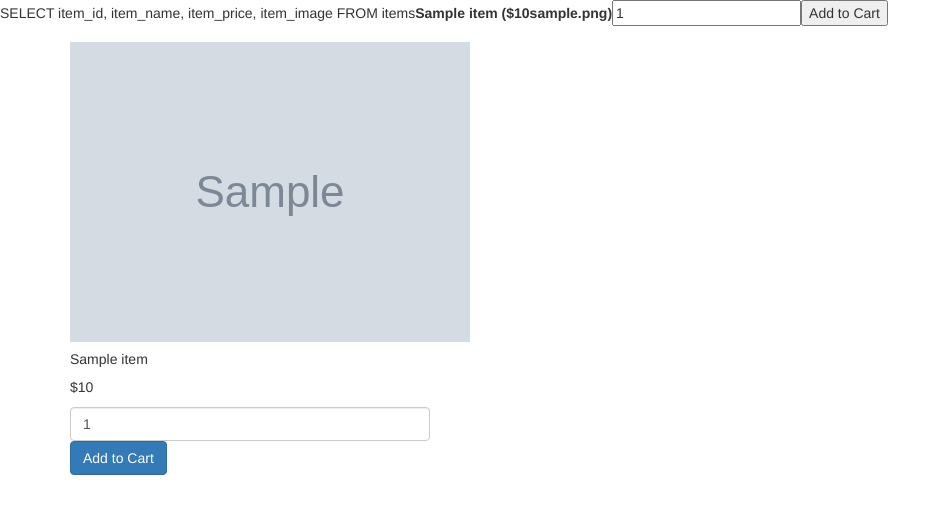
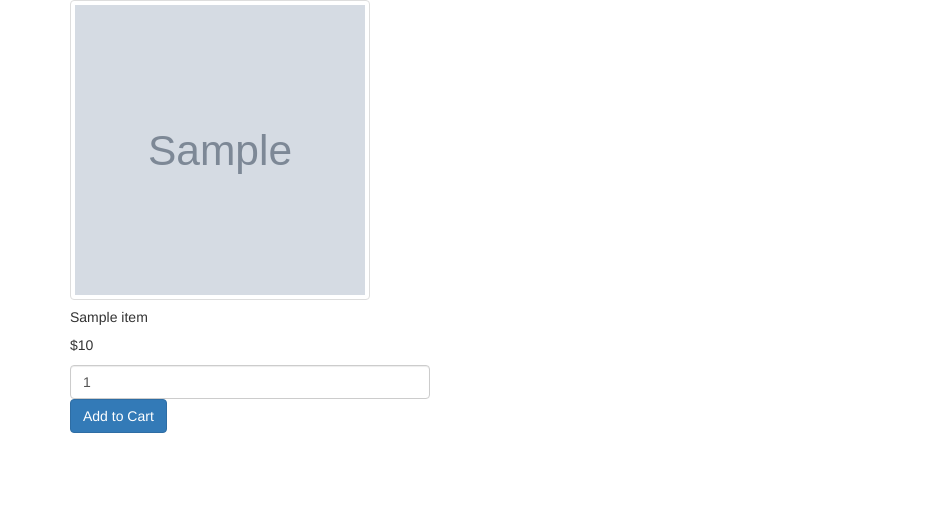
Before and after one commit to normanmukama/infinity-petals, a PHP site: page /Customers/shop3.php in a window 1280 px wide. Shown: the top 514 px of the page, without its empty margins (0-951 px from the left). Run offline with PHP 8.4, Linux system fonts and the light colour scheme; tables that the repository leaves empty or names only in its code hold one stand-in row (values such as "Sample post"); grey boxes marked "Sample" are stand-in pictures.

Commit message:
worked on add to cart page ie shop3.php

```diff
--- a/Customers/shop3.php
+++ b/Customers/shop3.php
@@ -56,7 +56,7 @@ if ($_SERVER['REQUEST_METHOD'] == 'POST') {
     // $result = mysqli_query($dbcon, $sql);
 
     $sql = "SELECT item_id, item_name, item_price, item_image FROM items";
-    echo $sql;
+    // echo $sql;
     $result = mysqli_query($dbcon, $sql);
 
 if (!$result) {
@@ -64,12 +64,12 @@ if (!$result) {
 }
 
 
-    while ($row = mysqli_fetch_assoc($result)) {
-        echo '<label>' . $row['item_name'] . ' ($' . $row['item_price'] .$row['item_image']. ')</label>';
-        echo '<input type="number" name="quantity" value="1" min="1">';
-        echo '<input type="hidden" name="product_id" value="' . $row['item_id'] . '">';
-        echo '<button type="submit">Add to Cart</button>';
-    }
+    // while ($row = mysqli_fetch_assoc($result)) {
+    //     echo '<label>' . $row['item_name'] . ' ($' . $row['item_price'] .$row['item_image']. ')</label>';
+    //     echo '<input type="number" name="quantity" value="1" min="1">';
+    //     echo '<input type="hidden" name="product_id" value="' . $row['item_id'] . '">';
+    //     echo '<button type="submit">Add to Cart</button>';
+    // }
     ?>
 </form>
 
@@ -112,7 +112,10 @@ if (!$result) {
             while ($row = mysqli_fetch_assoc($result)) {
                 echo '<div class="col-md-4 mb-4">';
                 echo '<div class="card">';
-                echo '<img src="' . $row['item_image'] . '" class="card-img-top" alt="' . $row['item_name'] . '">';
+                echo  " <a class='fancybox-buttons' href='../Admin/item_images/".$row['item_image']."' data-fancybox-group='button' title='Page "."- ".$row['item_name']."'>
+                          <img src='../Admin/item_images/".$row['item_image']."' class='img img-thumbnail' style='width:300px;height:300px;' />
+                        </a>";
+
                 echo '<div class="card-body">';
                 echo '<h5 class="card-title">' . $row['item_name'] . '</h5>';
                 echo '<p class="card-text">$' . $row['item_price'] . '</p>';
--- a/index.php
+++ b/index.php
@@ -166,7 +166,7 @@ session_start();
 
       <div class="row" >
         <div  class="col-lg-3  col-md-3 col-sm-3" data-scroll-reveal="enter from the bottom after 0.4s">
-          <a href="shop2.php">
+          <a href="./Customers/shop3.php">
               <div class="about-div">
                 <center>  <img class="img" src="assets/img/sun.jpg" style="width:200px;height:200px;" />
                   <h4>Bird Paradise</h4>
```
